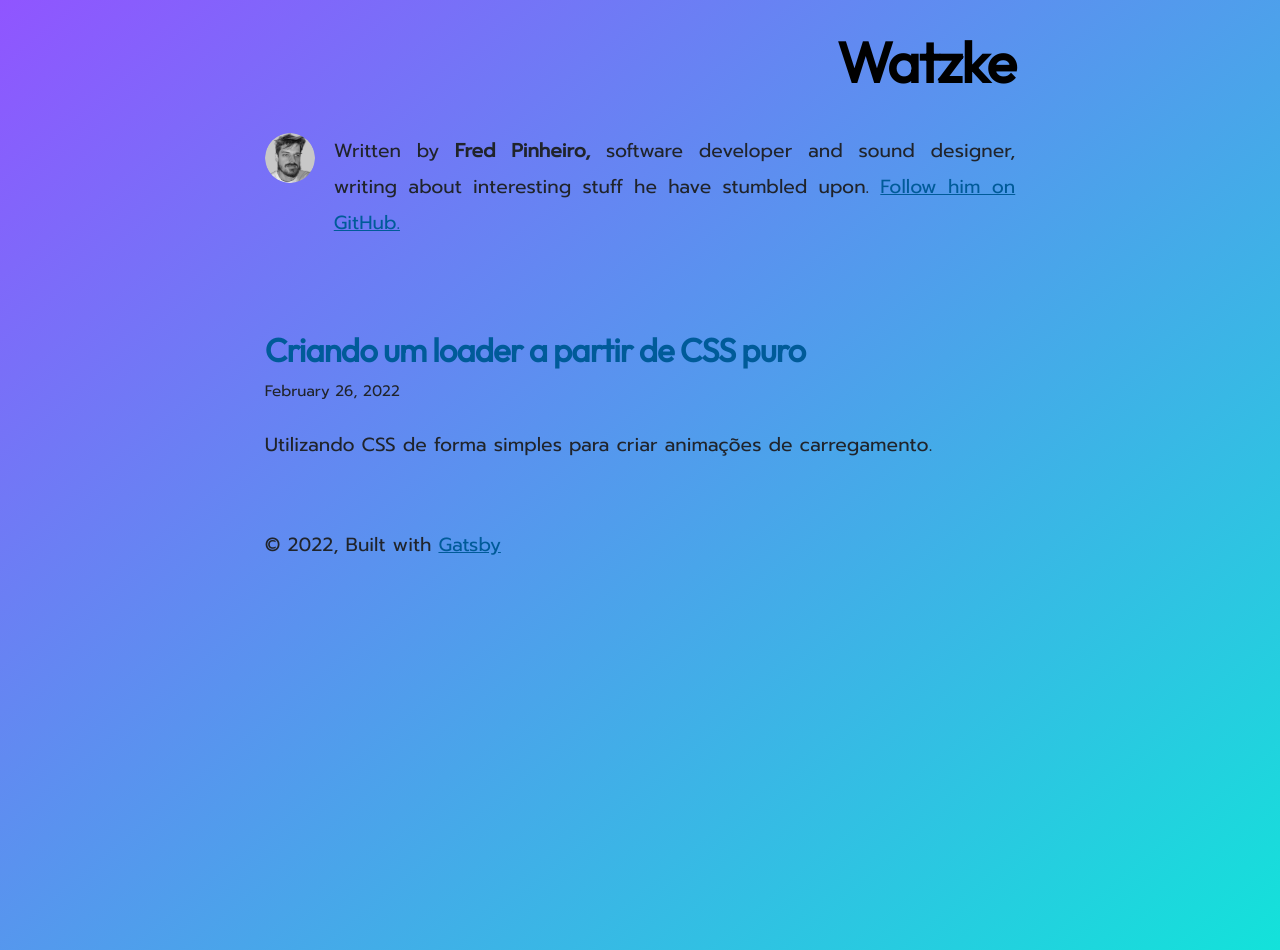
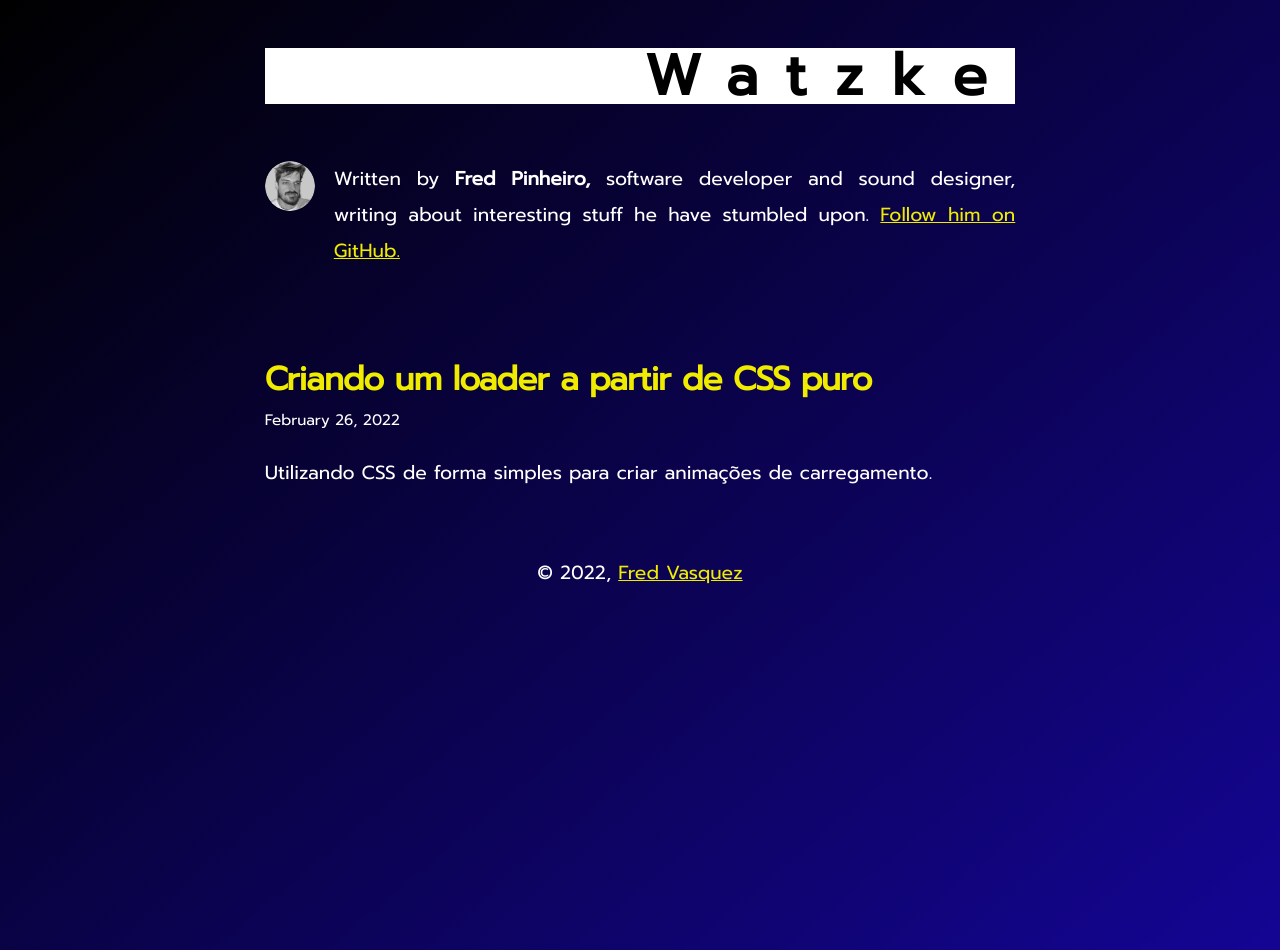
Before and after one commit to feuvpi/watzke, a Gatsby site: page / in a window 1280 px wide. Built offline with nearby package versions, Linux system fonts and the light colour scheme; Gatsby itself is replaced by a stand-in of ours.

Commit message:
alterando as cores do blog.

```diff
--- a/src/components/layout.js
+++ b/src/components/layout.js
@@ -25,9 +25,9 @@ const Layout = ({ location, title, children }) => {
       <header className="global-header">{header}</header>
       <main style={{textAlign: 'justify'}}>{children}</main>
       <footer>
-        © {new Date().getFullYear()}, Built with
-        {` `}
-        <a href="https://www.gatsbyjs.com">Gatsby</a>
+        <div>
+        © {new Date().getFullYear()},{` `}<a href="https://watzke.dev">Fred Vasquez</a>
+        </div>
       </footer>
     </div>
   )
--- a/src/style.css
+++ b/src/style.css
@@ -33,7 +33,7 @@
   --fontFamily-serif: "Merriweather", "Georgia", Cambria, "Times New Roman",
     Times, serif;
   --font-body: 'prompt', sans-serif;
-  --font-heading: 'Outfit', sans-serif;
+  --font-heading: 'prompt', sans-serif;
   --fontWeight-normal: 900;
   --fontWeight-medium: 500;
   --fontWeight-semibold: 600;
@@ -54,11 +54,11 @@
   --fontSize-5: 2.074rem;
   --fontSize-6: 2.488rem;
   --fontSize-7: 2.986rem;
-  --color-primary: #005b99;
-  --color-text: #20242b;
-  --color-text-light: #414957;
-  --color-heading: #1a202c;
-  --color-heading-black: black;
+  --color-primary: #f0ec00;
+  --color-text: #ffffff;
+  --color-text-light: #ffffff;
+  --color-heading: #f0ec00;
+  --color-heading-black: rgb(214, 193, 4);
   --color-accent: #d1dce5;
 }
 
@@ -81,11 +81,15 @@ body {
   font-family: var(--font-body);
   font-size: var(--fontSize-1);
   color: var(--color-text);
-  background-image: linear-gradient(140deg, #9055FF, #13E2DA)
+  background-image: linear-gradient(140deg, #000000, #140594)
 }
 
 footer {
   padding: var(--spacing-6) var(--spacing-0);
+  display: grid;
+  place-content: center;
+  justify-items: center;
+  align-items: center;
 }
 
 hr {
@@ -122,6 +126,13 @@ h1 {
   font-weight: var(--fontWeight-black);
   font-size: var(--fontSize-6);
   color: var(--color-heading-black);
+
+}
+
+header h1 {
+  background-color: white;
+  line-height: 1;
+  color: black;
 }
 
 h2 {
@@ -166,7 +177,7 @@ p {
   --x-height-multiplier: 0.35;
   margin: var(--spacing-0) var(--spacing-0) var(--spacing-8) var(--spacing-0);
   padding: var(--spacing-0);
-  font-weight: 400;
+  font-weight: 500;
 }
 
 ul,
@@ -247,6 +258,7 @@ a:focus {
   max-width: var(--maxWidth-wrapper);
   padding: var(--spacing-10) var(--spacing-5);
   min-height: 50rem;
+
 }
 
 .global-wrapper[data-is-root-path="true"] .bio {
@@ -262,6 +274,10 @@ a:focus {
   display: grid;
   margin: 0;
   justify-items: right;
+}
+
+.main-heading a {
+  letter-spacing: 1.5rem;
 }
 
 .post-list-item {
```
